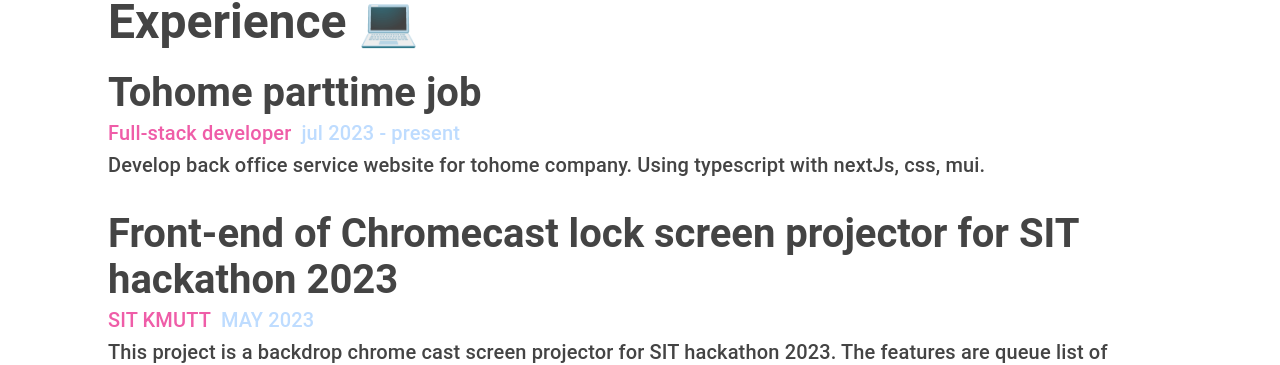
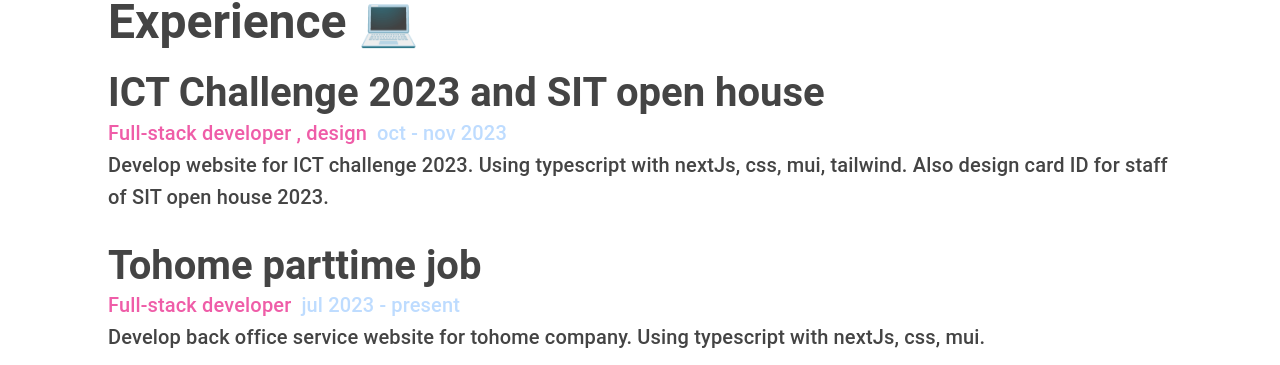
Before and after one commit to fxhPhxrxchxyx/fxhportfolio, a React (Vite) app in the folder frontend/: page /about in a window 1280 px wide. Shown: the part 451-816 px from the top of the page. Built offline with nearby package versions, Linux system fonts and the light colour scheme.

Commit message:
update skill and experience

```diff
--- a/frontend/src/components/content/Exprience.ts
+++ b/frontend/src/components/content/Exprience.ts
@@ -10,6 +10,15 @@
   {
     id: 0,
     project:
+      "ICT Challenge 2023 and SIT open house ",
+    position: "Full-stack developer , design",
+    time: "oct - nov 2023",
+    description:
+      "Develop website for ICT challenge 2023. Using typescript with nextJs, css, mui, tailwind. Also design card ID for staff of SIT open house 2023.",
+  },
+  {
+    id: 1,
+    project:
       "Tohome parttime job",
     position: "Full-stack developer",
     time: "jul 2023 - present",
@@ -17,7 +26,7 @@
       "Develop back office service website for tohome company. Using typescript with nextJs, css, mui.",
   },
   {
-    id: 1,
+    id: 2,
     project:
       "Front-end of Chromecast lock screen projector for SIT hackathon 2023",
     position: "SIT KMUTT",
@@ -26,7 +35,7 @@
       "This project is a backdrop chrome cast screen projector for SIT hackathon 2023. The features are queue list of musics, show next event, show date time and weather, random picture in hackathon event, and countdown. Using react typescript, css, mui, go.",
   },
   {
-    id: 2,
+    id: 3,
     project: "Flutter integrated project",
     position: "SIT KMUTT",
     time: "MAY - JUNE 2023",
@@ -34,21 +43,21 @@
       "Develop mobile applications call Jaijaoni and Laas by using Dart Flutter.",
   },
   {
-    id: 3,
+    id: 4,
     project: "PPS WATER",
     position: "Part.,PPS water Ltd.",
     time: "DEC 2022 - JAN 2023",
     description: "Website that create by react typescript and style with Scss.",
   },
   {
-    id: 4,
+    id: 5,
     project: "CO-PROJECT MANAGER (SECRETARY)",
     position: "SIT KMUTT",
     time: "AUG - DEC 2022",
     description: "Using Agile Methodologies to manage the integrated project.",
   },
   {
-    id: 5,
+    id: 6,
     project: "DETECTIVEXXIII-FRONTEND PROJECT",
     position: "SIT KMUTT",
     time: "JUL - SEP 2022",
@@ -56,7 +65,7 @@
       "front-end development using Typescript, ReactJs, css, Chakra ui.",
   },
   {
-    id: 6,
+    id: 7,
     project: "HELLO ERMINE CAMP",
     position: "SIT KMUTT",
     time: "OCT-NOV 2021",
--- a/frontend/src/components/content/Skill.ts
+++ b/frontend/src/components/content/Skill.ts
@@ -17,7 +17,8 @@
   { id: 2, name: "CSS" },
   { id: 3, name: "SCSS" },
   { id: 4, name: "ReactJS" },
-  { id: 5, name: "bootstrap-React" },
+  { id: 5, name: "NextJS" },
+  { id: 6, name: "bootstrap-React" },
 ];
 
 export const back: Skills[] = [{ id: 1, name: "NodeJS whit ExpressJs" }];
@@ -38,5 +39,6 @@
   { id: 1, name: "data structures " },
   { id: 2, name: "algorithms" },
   { id: 3, name: "IOT" },
-  { id: 4, name: "photoshop" },
+  { id: 4, name: "data science" },
+  { id: 5, name: "photoshop" },
 ];
```
